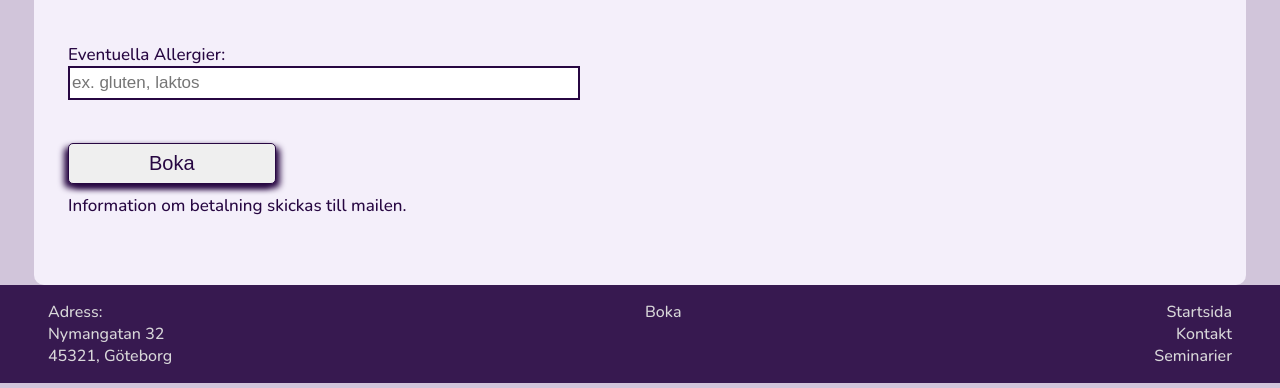
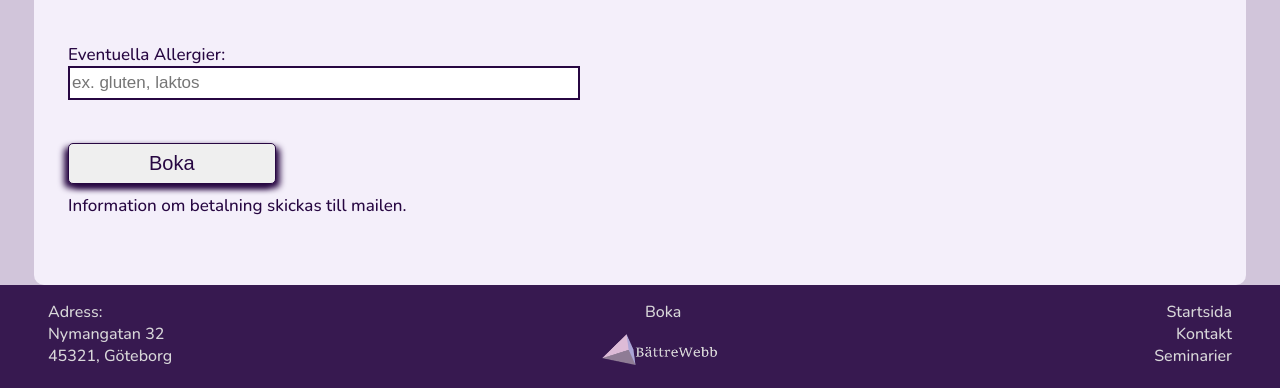
Before and after one commit to Vadfinnsinte/Battre-Webb-Linda-W, a plain HTML site: page boka.html in a window 1280 px wide. Shown: the part 1051-1439 px from the top of the page. Drawn offline with nearby package versions, Linux system fonts and the light colour scheme.

Commit message:
Laggt logga i footer

```diff
--- a/boka.css
+++ b/boka.css
@@ -227,6 +227,10 @@ input:valid + .in-valid {
 	justify-content: space-between;
 
 }
+.logga-f {
+	height: 4vh;
+	margin-top: 0.7em;
+}
 .foot a, .foot p {
 	color: var(--bg-color);
 }
@@ -292,9 +296,7 @@ input:valid + .in-valid {
 		margin: 0;
 		font-size: 14px;
 	}
-}
-@media (max-width: 422px) {
-	.header {
-		gap: 1em;
+	.logga-f {
+		display: none;
 	}
 }
--- a/boka.html
+++ b/boka.html
@@ -156,6 +156,7 @@
 		</div>
 		<div class="foot-b">
 			<a href="boka.html">Boka</a>
+			<a href="index.html"><img class="logga-f" src="logga invänd.png" alt="logga med en symbol ab en kon och texten, bättre webb"></a>
 		</div>
 		<div class="foot-c">
 			<a href="index.html">Startsida</a>
--- a/kontakt.css
+++ b/kontakt.css
@@ -182,8 +182,10 @@ button:hover {
 	flex-direction: row;
 	/* flex-grow: 1; */
 	justify-content: space-between;
-
-
+}
+.logga-f {
+	height: 4vh;
+	margin-top: 0.7em;
 }
 .foot a, .foot p {
 	color: var(--bg-color);
@@ -227,6 +229,9 @@ button:hover {
 		margin: 0;
 		font-size: 14px;
 	}
+	.logga-f {
+		display: none;
+	}
 }
 @media (max-width: 422px) {
 	.header {
--- a/seminarie.css
+++ b/seminarie.css
@@ -150,7 +150,10 @@ body {
 	flex-direction: row;
 	/* flex-grow: 1; */
 	justify-content: space-between;
-
+}
+.logga-f {
+	height: 4vh;
+	margin-top: 0.7em;
 }
 .foot a, .foot p {
 	color: var(--bg-color);
@@ -187,13 +190,11 @@ body {
 		margin: 0;
 		font-size: 14px;
 	}
+	.logga-f {
+		display: none;
+	}
 }
 
-@media (max-width: 422px) {
-	.header {
-		gap: 1em;
-	}
-}
 @media (max-width: 768px) {
 	.img-headshot {
 		display: none;
--- a/style.css
+++ b/style.css
@@ -200,6 +200,10 @@ body {
 	justify-content: space-between;
 
 }
+.logga-f {
+	height: 4vh;
+	margin-top: 0.7em;
+}
 .foot a, .foot p {
 	color: var(--bg-color);
 }
@@ -247,6 +251,9 @@ body {
 		margin: 0;
 		font-size: 14px;
 	}
+	.logga-f {
+		display: none;
+	}
 	.start-sida p {
 		margin: 4px;
 	}
```
Also changed, not shown: index.html (+1 -0 lines), kontakt.html (+1 -0 lines), seminarie.html (+1 -0 lines), logga invänd.png (added).
